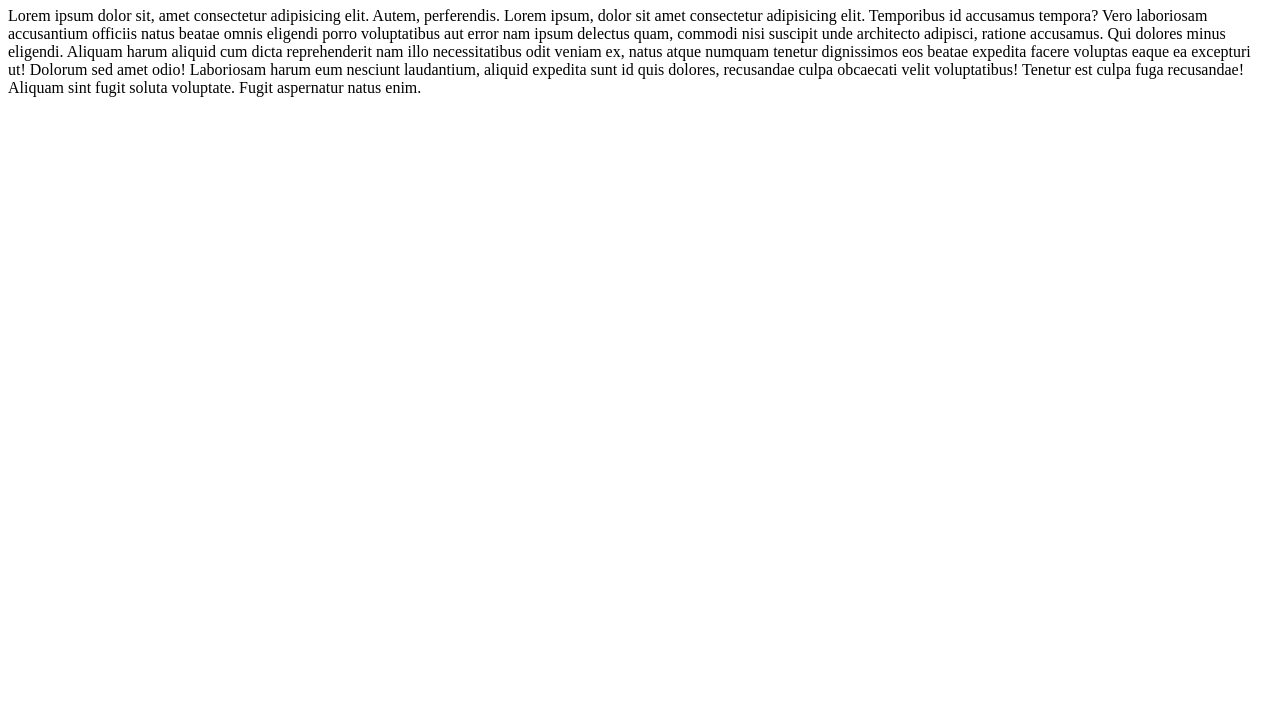
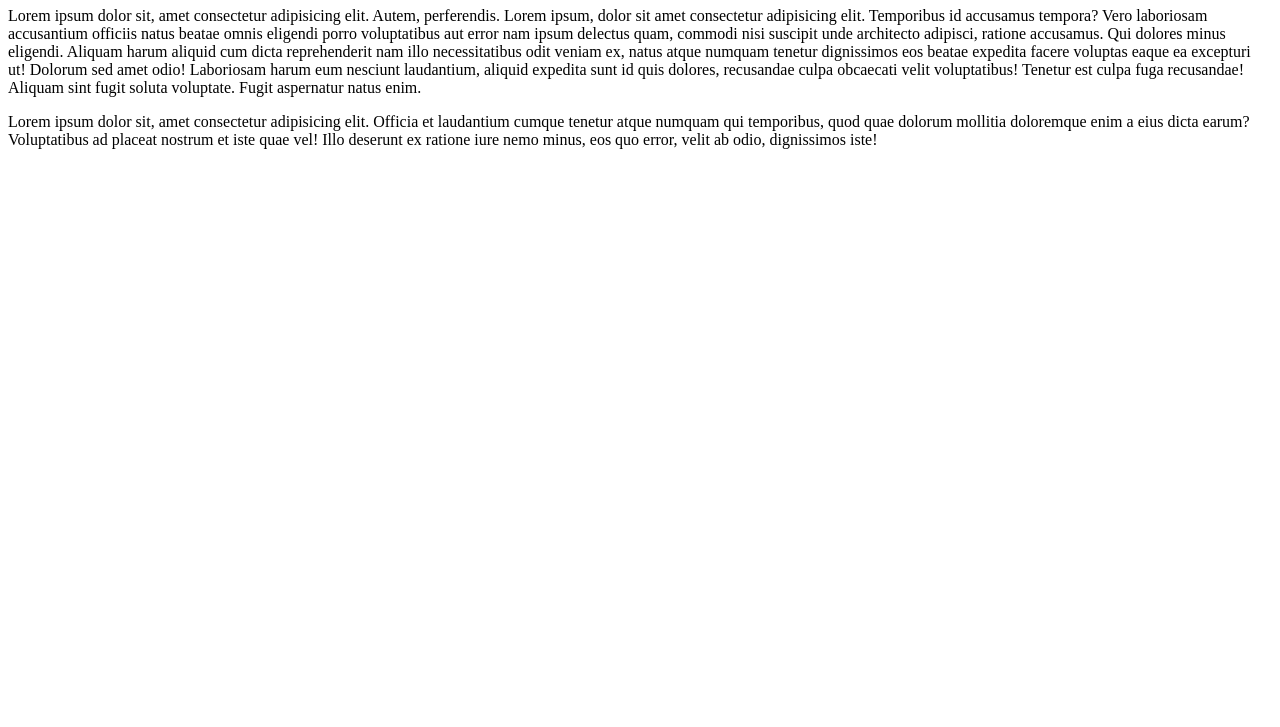
Before and after one commit to sammy2892/Clase30Septiembre, a plain HTML site: page index.html in a window 1280 px wide. Shown: the part 73-800 px from the top of the page. Drawn offline with Linux system fonts and the light colour scheme.

Commit message:
Nuevo cambio en parrafos

```diff
--- a/index.html
+++ b/index.html
@@ -9,5 +9,6 @@
 <body>
     <h1>Repositorio de Git</h1>
     <p>Lorem ipsum dolor sit, amet consectetur adipisicing elit. Autem, perferendis. Lorem ipsum, dolor sit amet consectetur adipisicing elit. Temporibus id accusamus tempora? Vero laboriosam accusantium officiis natus beatae omnis eligendi porro voluptatibus aut error nam ipsum delectus quam, commodi nisi suscipit unde architecto adipisci, ratione accusamus. Qui dolores minus eligendi. Aliquam harum aliquid cum dicta reprehenderit nam illo necessitatibus odit veniam ex, natus atque numquam tenetur dignissimos eos beatae expedita facere voluptas eaque ea excepturi ut! Dolorum sed amet odio! Laboriosam harum eum nesciunt laudantium, aliquid expedita sunt id quis dolores, recusandae culpa obcaecati velit voluptatibus! Tenetur est culpa fuga recusandae! Aliquam sint fugit soluta voluptate. Fugit aspernatur natus enim.</p>
+    <p>Lorem ipsum dolor sit, amet consectetur adipisicing elit. Officia et laudantium cumque tenetur atque numquam qui temporibus, quod quae dolorum mollitia doloremque enim a eius dicta earum? Voluptatibus ad placeat nostrum et iste quae vel! Illo deserunt ex ratione iure nemo minus, eos quo error, velit ab odio, dignissimos iste!</p>
 </body>
 </html>
```
